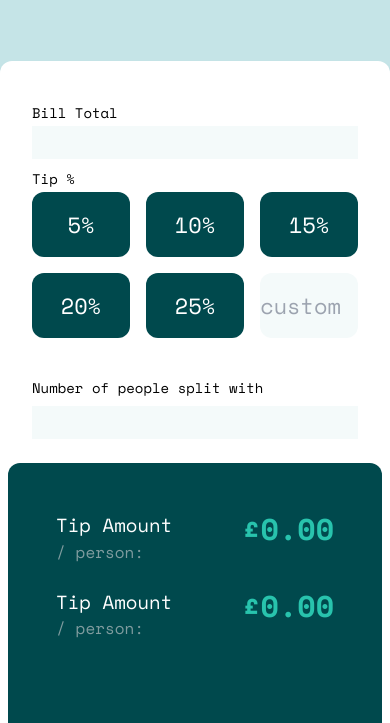
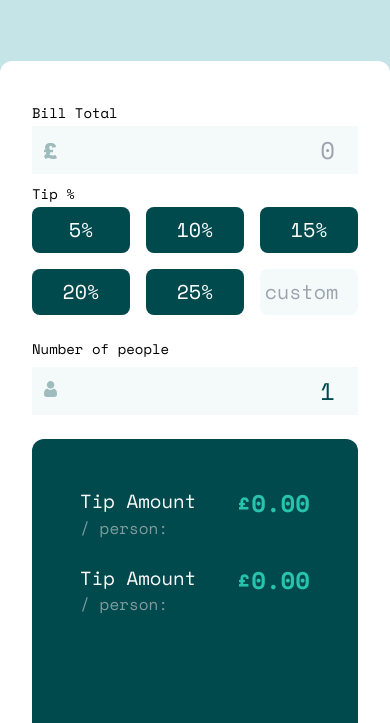
Before and after one commit to adamddurrant/tip-calculator, a plain HTML site: page index.html in a window 390 px wide. Shown: the part 121-844 px from the top of the page. Drawn offline with nearby package versions, Linux system fonts and the light colour scheme.

Commit message:
finalised design, made app responsive and started building script logic

```diff
--- a/index.html
+++ b/index.html
@@ -37,71 +37,86 @@
     <!--main-->
     <main
       id="container"
-      class="max-w-4xl mx-auto rounded-xl shadow-md bg-white mb-40 flex justify-center p-8 max-sm:flex-wrap max-sm:p-2"
+      class="max-w-4xl mx-auto rounded-xl shadow-md bg-white mb-20 flex justify-center p-8 max-sm:flex-wrap max-sm:p-2"
     >
       <div
         id="left"
         class="flex flex-col w-[50%] p-6 justify-center max-sm:block max-sm:w-full"
       >
-        <label class="text-sm mb-2" for="bill-input">Bill Total</label>
-        <input
-          class="bg-very-light-grayish-cyan w-full"
-          id="bill-input"
-          type="number"
-        />
+        <div class="relative" id="bill-total-wrapper">
+          <label class="text-sm mb-2" for="bill-input">Bill Total</label>
+          <input
+            class="bg-very-light-grayish-cyan text-very-dark-cyan text-2xl w-full p-2 pl-8 text-right"
+            id="bill-input"
+            type="number"
+            placeholder="0"
+          />
+          <img
+            class="absolute bottom-[15px] left-3 w-[13px]"
+            src="/images/pound-icon.svg"
+          />
+        </div>
         <label class="text-sm mt-6 mb-2 w-full" for="custom">Tip %</label>
         <div class="flex flex-wrap justify-between">
           <button
-            class="cursor-pointer p-4 w-[30%] text-md mb-4 rounded-xl bg-very-dark-cyan text-white"
+            class="percent-button cursor-pointer p-2 w-[30%] text-[20px] mb-4 rounded-lg bg-very-dark-cyan text-white focus:bg-cyan"
             type="button"
           >
             5%
           </button>
           <button
-            class="cursor-pointer p-4 w-[30%] text-md mb-4 rounded-xl bg-very-dark-cyan text-white"
+            class="percent-button cursor-pointer p-2 w-[30%] text-[20px] mb-4 rounded-lg bg-very-dark-cyan text-white focus:bg-cyan"
             type="button"
           >
             10%
           </button>
           <button
-            class="cursor-pointer p-4 w-[30%] text-md mb-4 rounded-xl bg-very-dark-cyan text-white"
+            class="percent-button cursor-pointer p-2 w-[30%] text-[20px] mb-4 rounded-lg bg-very-dark-cyan text-white focus:bg-cyan"
             type="button"
           >
             15%
           </button>
           <button
-            class="cursor-pointer p-4 w-[30%] text-md mb-4 rounded-xl bg-very-dark-cyan text-white"
+            class="percent-button cursor-pointer p-2 w-[30%] text-[20px] mb-4 rounded-lg bg-very-dark-cyan text-white focus:bg-cyan"
             type="button"
           >
             20%
           </button>
           <button
-            class="cursor-pointer p-4 w-[30%] text-md mb-4 rounded-xl bg-very-dark-cyan text-white"
+            class="percent-button cursor-pointer py-2 w-[30%] text-[20px] mb-4 rounded-lg bg-very-dark-cyan text-white focus:bg-cyan"
             type="button"
           >
             25%
           </button>
           <input
-            class="w-[30%] text-md mb-4 rounded-xl bg-very-light-grayish-cyan text-white"
+            id="custom-percent"
+            class="w-[30%] text-[20px] mb-4 rounded-lg bg-very-light-grayish-cyan text-white text-center"
             type="number"
             placeholder="custom"
           />
         </div>
 
-        <div id="people" class="flex flex-wrap flex justify-between">
-          <label class="text-sm mt-6 mb-2" for="people-number"
-            >Number of people split with</label
+        <div id="people" class="flex flex-wrap flex justify-between relative">
+          <label class="text-sm mt-2 mb-2" for="people-number"
+            >Number of people</label
           >
           <input
             id="people-number"
             type="number"
-            class="w-full text-md bg-very-light-grayish-cyan text-white"
+            class="w-full text-2xl bg-very-light-grayish-cyan text-very-dark-cyan p-2 pl-8 text-right"
+            placeholder="1"
+            value="1"
+          />
+          <img
+            class="absolute bottom-[18px] left-3 w-[13px]"
+            src="/images/icon-person.svg"
+            alt="person"
           />
         </div>
       </div>
       <div
         id="right"
-        class="flex flex-col bg-very-dark-cyan rounded-xl w-[50%] p-6 justify-start ml-6 relative py-12 max-sm:block max-sm:w-full max-sm:h-[400px] max-sm:ml-0"
+        class="flex flex-col bg-very-dark-cyan rounded-xl w-[50%] p-6 justify-start ml-6 relative py-12 max-sm:block max-sm:w-full max-sm:h-[400px] max-sm:mr-6 max-sm:mb-12"
       >
         <div id="tip-wrapper" class="flex justify-between px-6 mb-6">
           <div class="flex flex-col" id="tip-text-wrapper">
@@ -109,7 +124,10 @@
             <h3 class="text-grayish-cyan text-[16px]">/ person:</h3>
           </div>
           <div class="flex flex-col" id="tip-value-wrapper">
-            <span class="text-cyan font-semibold text-3xl" id="tip-value"
+            <span
+              id="total-tip"
+              class="text-cyan font-semibold text-3xl max-sm:text-2xl"
+              id="tip-value"
               >£0.00</span
             >
           </div>
@@ -120,7 +138,10 @@
             <h3 class="text-grayish-cyan text-[16px]">/ person:</h3>
           </div>
           <div class="flex flex-col" id="bill-value-wrapper">
-            <span class="text-cyan font-semibold text-3xl" id="tip-value"
+            <span
+              id="total-bill"
+              class="text-cyan font-semibold text-3xl max-sm:text-2xl"
+              id="tip-value"
               >£0.00</span
             >
           </div>
@@ -129,13 +150,15 @@
           class="button-wrapper absolute max-sm:w-full bottom-[40px] px-6 w-full right-0"
         >
           <button
+            id="reset"
             type="button"
-            class="w-full bg-cyan rounded-md uppercase px-6 py-2"
+            class="w-full bg-cyan rounded-md uppercase px-6 py-2 text-[18px]"
           >
             reset
           </button>
         </div>
       </div>
     </main>
+    <script src="/script.js"></script>
   </body>
 </html>
--- a/script.js
+++ b/script.js
@@ -0,0 +1,36 @@
+// input fields
+let billInput = document.getElementById("bill-input"); // bill input element
+let peopleInput = document.getElementById("people-number"); //people number input element
+
+// final numbers
+let totalTip = document.getElementById("total-tip"); //final tip element
+let totalBill = document.getElementById("total-bill"); //final bill element
+
+// percent buttons/input
+let initialTip = 0; // initial
+let percentageButtons = document.querySelectorAll(".percent-button"); // all percent buttons
+let customPercentage = document.getElementById("custom-percent"); // custom input field
+
+// reset button
+let resetButton = document.getElementById("reset"); // reset button
+
+// event listeners
+billInput.addEventListener("change", calculate); // event listener & run calculate() on change
+
+percentageButtons.forEach(function (button) {
+  button.addEventListener("focus", function () {
+    buttonVal = button.innerHTML;
+    floatedButtonVal = parseFloat(buttonVal);
+    console.log(floatedButtonVal);
+  });
+});
+
+let finalBillValue;
+let peopleValue = 1;
+
+function calculate() {
+  totalTip.innerHTML;
+  console.log("running calculate");
+}
+
+console.log(totalTip.innerHTML);
```
Also changed, not shown: images/pound-icon.svg (added).
